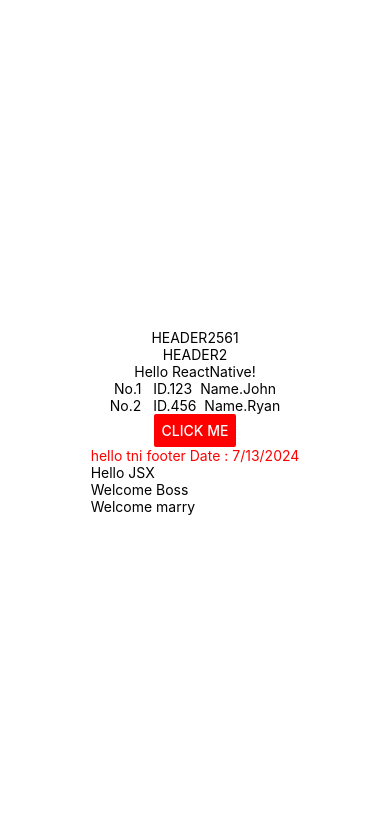
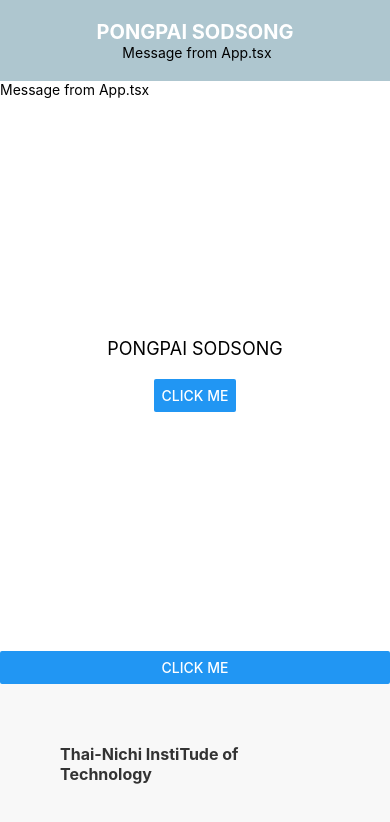
Before and after one commit to Pongpaii/PPreactnativeTNI, a React Native app: screen / in a window 390 px wide. Shown: the top 822 px of the page. Built offline with nearby package versions, Linux system fonts and the light colour scheme.

Commit message:
EXCERCISE

```diff
--- a/App.tsx
+++ b/App.tsx
@@ -7,11 +7,16 @@ import Appfooter from "./components/Appfooter";
 //import app header
 import Appheader from "./components/Appheader";
 
+//import content
+import Content from "./components/Content";
+
 export default function App(): React.JSX.Element {
-
+  const name = 'PONGPAI sodsong';
     //create function that show hello
     const onCLickMe = ()=> {
-      Alert.alert("HELLO React.jf!!");
+      Alert.alert("HELLO ",name );
+
+
     }
 
     //create array obj
@@ -24,35 +29,22 @@ export default function App(): React.JSX.Element {
 
 
 
+
     //uxui
   return (
+
     <View style={styles.container}>
-      <Appheader title={'HEADER'} year={2018}></Appheader>
-      <Appheader title={'HEADER2'}></Appheader>
-      <Text>Hello ReactNative!</Text>
+     <Appheader name={'PONGPAI SODSONG'}></Appheader>
+      <Text>Message from App.tsx</Text>
 
-      { userlist.map(
-            (data,index)=>{
-              return(
-                <Text key={data.id}>
-                  No.{index+1}   ID.{data.id}  Name.{data.name}
-
-                </Text>
-              )
-            }
-          )
-      }
-
-
+<Content/>
       <Button
         title="click me"
         onPress={onCLickMe}
-        color='red'
-        // onPress={() => {
-        //   Alert.alert("React native is fun!!");
-        // }}
+
+
       />
-      <Appfooter/>
+    <Appfooter/>
     </View>
   );
 }
@@ -61,7 +53,6 @@ const styles = StyleSheet.create({
   container: {
     flex: 1,
     backgroundColor: "#fff",
-    alignItems: "center",
     justifyContent: "center",
   },
 });
--- a/components/Appfooter.tsx
+++ b/components/Appfooter.tsx
@@ -2,29 +2,12 @@ import { StyleSheet, Text, View } from "react-native";
 import React from "react";
 
 const Appfooter = (): React.JSX.Element => {
-    //create constant name hello normal way
-    const Hello = "hello tni footer";
-    //other way
-    const hello2 = <Text>Hello JSX</Text>;
-    const islogin = true; //for condition rendering
 
     //uxui
   return (
-    <View>
-        <Text style={styles.myText}>
-             {Hello} Date : {new Date().toLocaleDateString()}
-        </Text>
-      {hello2}
-        {/* if1 */}
-        {islogin && <Text>Welcome Boss</Text>}
-          {/* if2 */}
-        {
-            islogin==true
-            ? <Text>Welcome marry</Text>
-            :   <Text>NO LOGIN</Text>
-        }
+    <View style={styles.footer}>
 
-
+    <Text style={styles.footerText}>Thai-Nichi InstiTude of Technology</Text>
 
     </View>
   );
@@ -33,5 +16,19 @@ const Appfooter = (): React.JSX.Element => {
 export default Appfooter;
 
 const styles = StyleSheet.create({
-  myText: { color: "red" },
-});
+    footer: {
+    backgroundColor: '#f8f8f8',
+    padding: 60,
+    alignItems: 'center',
+    justifyContent: 'center',
+    position: 'relative',
+    left: 0,
+    right: 0,
+    bottom: 0,
+    },
+    footerText: {
+    fontSize: 16,
+    fontWeight: 'bold',
+    color: '#333',
+    },
+    });
--- a/components/Appheader.tsx
+++ b/components/Appheader.tsx
@@ -1,17 +1,35 @@
-import { View, Text } from 'react-native'
+import { StyleSheet, Text, View } from 'react-native'
 import React from 'react'
 
-//create type asssign the type of title to avoid user input smth crazy
-type AppHeaderProps = {title:String; year?:number;}
+type AppHeaderProps = {name:String;}
+const Appheader = ({name}:AppHeaderProps) : React.JSX.Element  => {
+  return (
+    <View style={styles.header}>
+      <Text style={styles.headerText}>{name}
+      </Text><Text> Message from App.tsx</Text>
 
-
-//parameter want title and year in return year use if condition if get year, year+543
-const Appheader = ({title,year}:AppHeaderProps) : React.JSX.Element  => {
-  return (
-    <View>
-      <Text>{title}{year && year+543}</Text>
     </View>
   )
 }
 
+
+
 export default Appheader
+
+const styles = StyleSheet.create({
+  header: {
+  backgroundColor: '#AEC6CF',
+  padding: 20,
+  alignItems: 'center',
+  justifyContent: 'center',
+  },
+  headerText: {
+  fontSize: 20,
+  fontWeight: 'bold',
+  color: '#fff',
+  },
+  subtitleText: {
+  fontSize: 16,
+  color: '#fff',
+  },
+  });
--- /dev/null
+++ b/components/Content.tsx
@@ -0,0 +1,39 @@
+import { StyleSheet, Text, View ,Button,Alert} from 'react-native'
+import React from 'react'
+
+const Content = () => {
+  const name  ='Pongpai';
+  const onCLickMe = ()=> {
+    Alert.alert("HELLO ",name );
+
+
+  }
+  return (
+
+
+    <View style={styles.content}>
+      <Text style={styles.text}>PONGPAI SODSONG</Text>
+      <Button
+        title="click me"
+        onPress={onCLickMe}
+
+
+      />
+    </View>
+  )
+}
+
+export default Content
+
+
+const styles = StyleSheet.create({
+    content: {
+    flex: 1,
+    alignItems: 'center',
+    justifyContent: 'center',
+    },
+    text: {
+    fontSize: 18,
+    marginBottom: 20,
+    },
+    });
```
